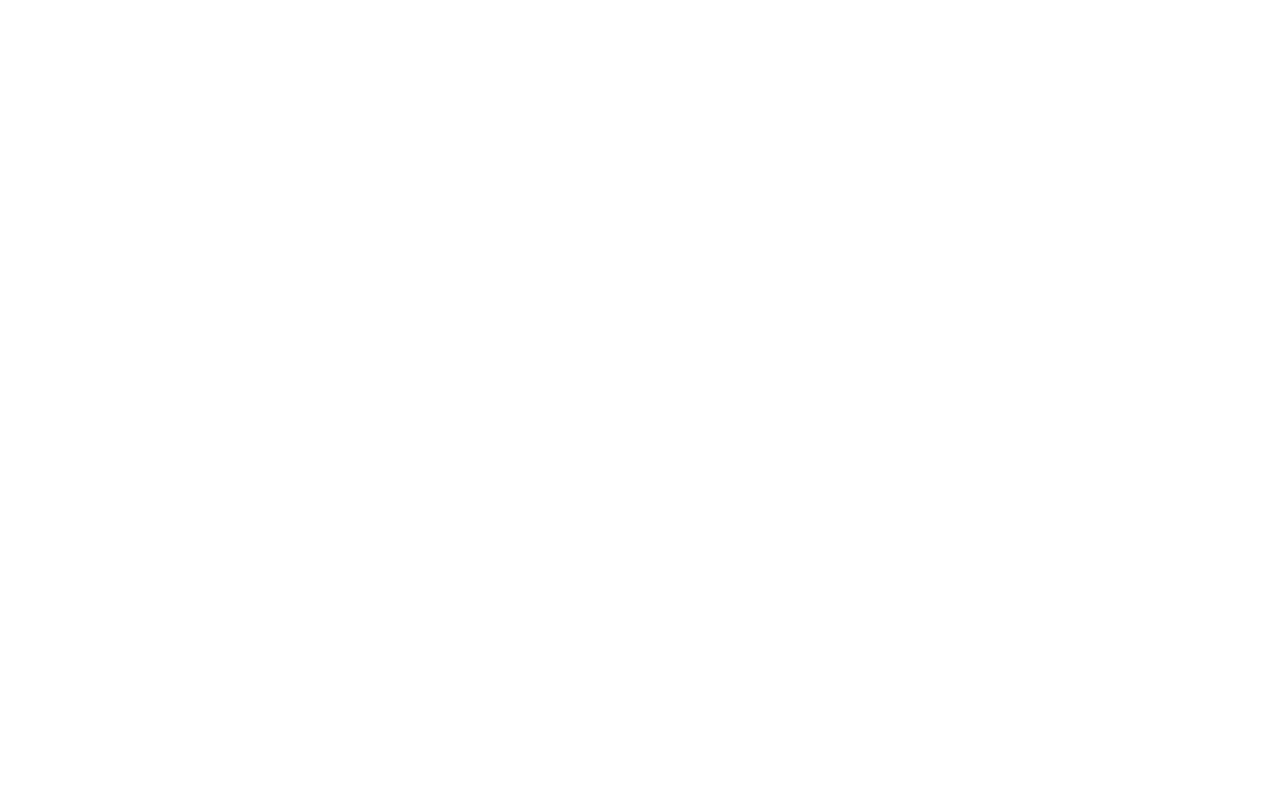
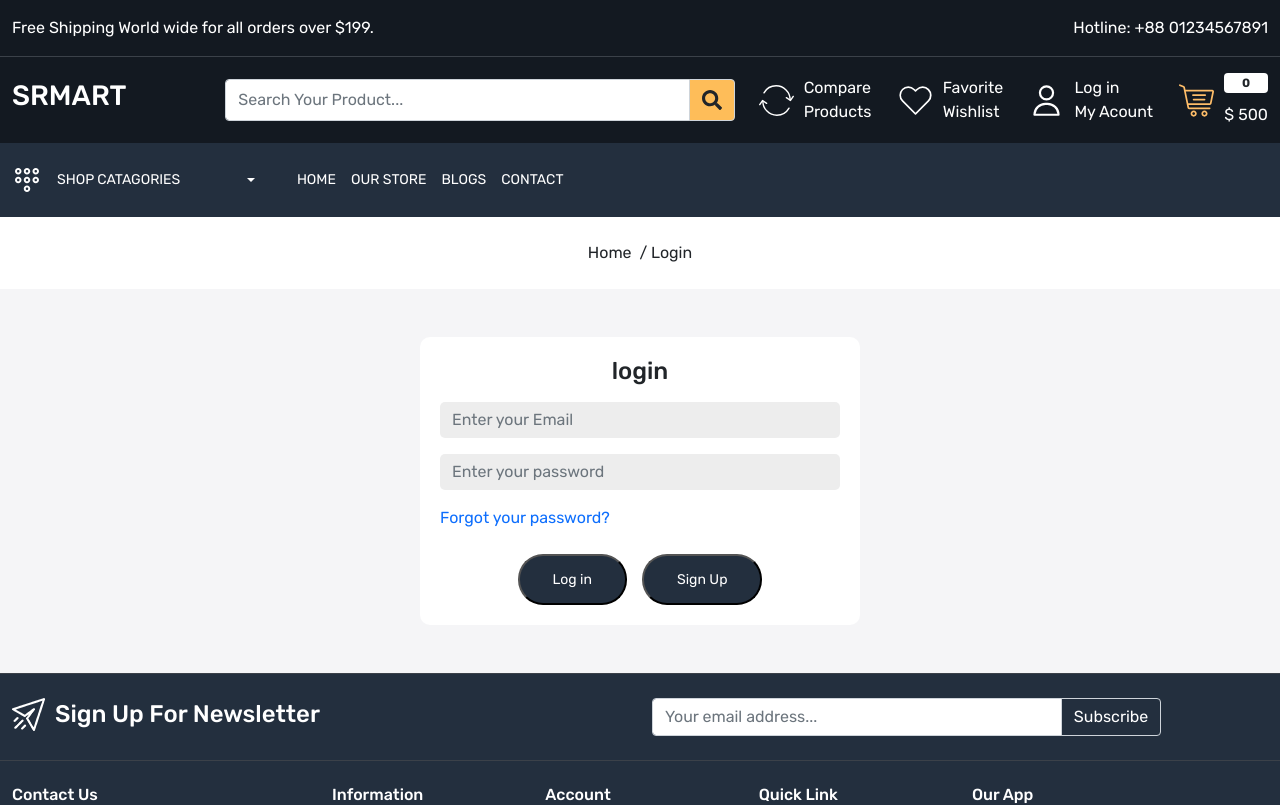
Before and after one commit to shakil88818/clone-e-commerce-site, a React (Vite) app: page /login in a window 1280 px wide. Before the commit this address had no page. Shown: the top 805 px of the page. Built offline with nearby package versions, Linux system fonts and the light colour scheme.

Commit message:
login page update

```diff
--- a/src/App.css
+++ b/src/App.css
@@ -457,3 +457,29 @@
     border-radius: 10px;
 }
 /* wishlist card end */
+
+
+/* login page */
+
+.login-card{
+    background-color: white;
+    padding: 20px;
+    border-radius: 10px;
+}
+.login-box {
+  display: flex;
+  align-items: center;
+  justify-content: center;
+}
+.login-card input{
+    width:400px;
+}
+.login-card .form-control{
+    background-color: var(--color-ededed);
+    border-radius: 5px;
+    border: none;
+}
+.login-card .form-control:focus{
+    border: none;
+}
+/* login Page end */
--- a/src/App.jsx
+++ b/src/App.jsx
@@ -9,6 +9,7 @@
 import Blog from './pages/Blog'
 import CompareProducts from './pages/CopareProducts'
 import Wishlist from './pages/Wishlist'
+import Login from './pages/Login'
 
 
 function App() {
@@ -26,7 +27,7 @@
             <Route path='contact' element = {<Contact />} />
             <Route path="compare-products" element={<CompareProducts />} />
             <Route path="wishlist" element={<Wishlist />} />
-
+            <Route path="login" element={<Login />} />
           </Route>
         </Routes>
       </BrowserRouter>
--- /dev/null
+++ b/src/pages/Login.jsx
@@ -0,0 +1,54 @@
+import { Link } from "react-router-dom"
+import BreadCrumb from "../components/BreadCrumb"
+import MetaTitle from "../components/MetaTitle"
+
+const Login = () => {
+  return (
+    <>
+        <MetaTitle title={"Login"} />
+        <BreadCrumb title="Login" />
+
+        <div className="login-wrapper home-wrapper-2 py-5">
+          <div className="container-xxl">
+            <div className="row">
+              <div className="login-box">
+                <div className="login-card ">
+                  <h4 className="text-center mb-3">login</h4>
+                  <div className="mb-3">
+                    <input
+                      type="email"
+                      className="form-control"
+                      id="email"
+                      placeholder="Enter your Email"
+                    />
+                  </div>
+
+                  <div className="mb-3">
+                    <input
+                      type="password"
+                      className="form-control"
+                      id="password"
+                      placeholder="Enter your password"
+                    />
+                  </div>
+
+                  <p>
+                    <Link className="mb-2">Forgot your password?</Link>
+                  </p>
+
+                  <div className="d-flex align-items-center justify-content-center gap-15">
+                    <button className="button">Log in</button>
+                    <button className="button">Sign Up</button>
+                  </div>
+
+                </div>
+              </div>
+            </div>
+          </div>
+        </div>
+
+    </>
+  )
+}
+
+export default Login
```
